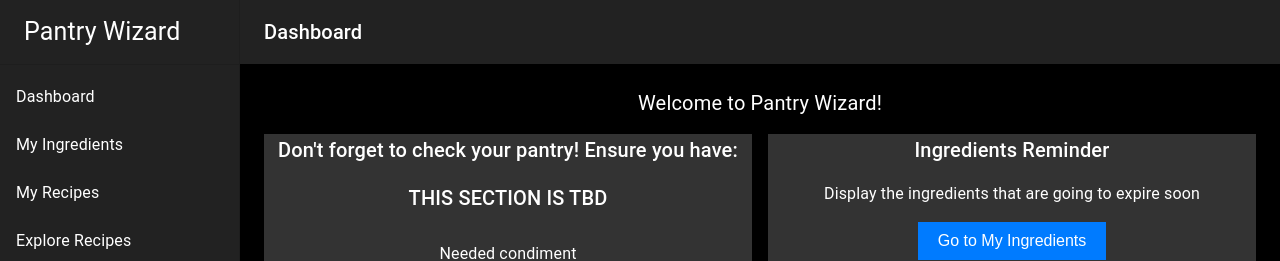
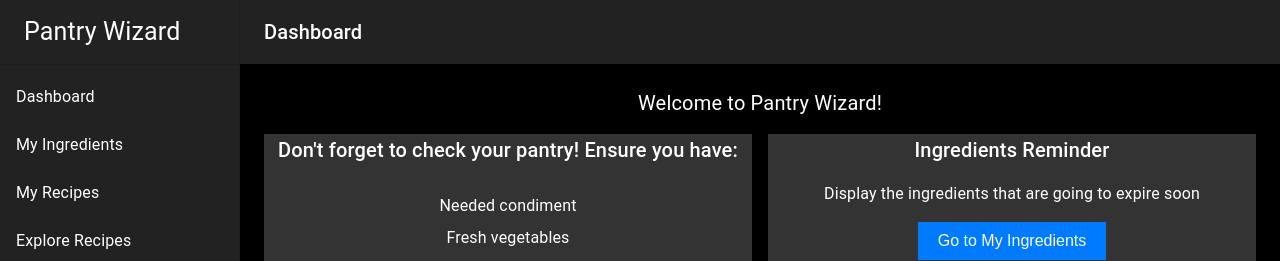
Before and after one commit to grackfish/pantry-wizard, a React (Create React App) app: page / in a window 1280 px wide. Shown: the top 261 px of the page. Built offline with nearby package versions, Linux system fonts and the light colour scheme.

Commit message:
Update todo list

```diff
--- a/src/Dashboard/Dashboard.js
+++ b/src/Dashboard/Dashboard.js
@@ -198,9 +198,6 @@ function ResponsiveDrawer(props) {
       <Box sx={{ flex: 1, textAlign: 'center' , background: '#333333'}}>
         <Typography variant="h6" sx={{ marginBottom: 2 }}>
           Don't forget to check your pantry! Ensure you have:
-        </Typography>
-        <Typography variant="h6" sx={{ marginBottom: 2 }}>
-          THIS SECTION IS TBD
         </Typography>
         <List sx={{ textAlign: 'center', margin: '0 auto' }}>
           <ListItem disablePadding>
```
Also changed, not shown: todo.txt.
